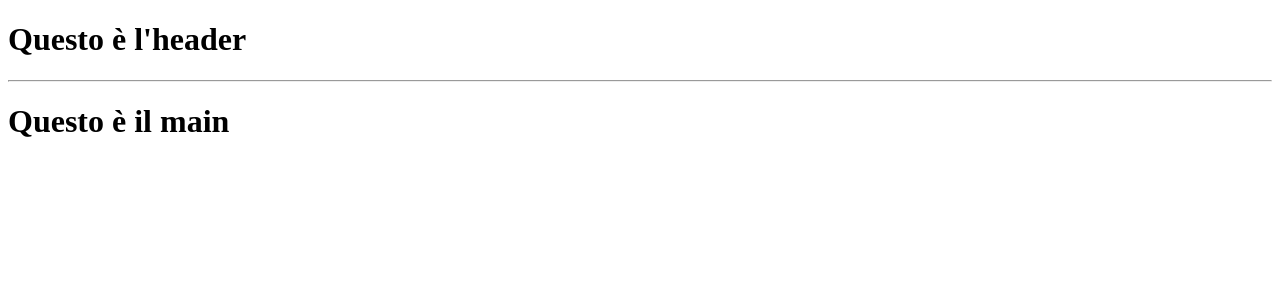
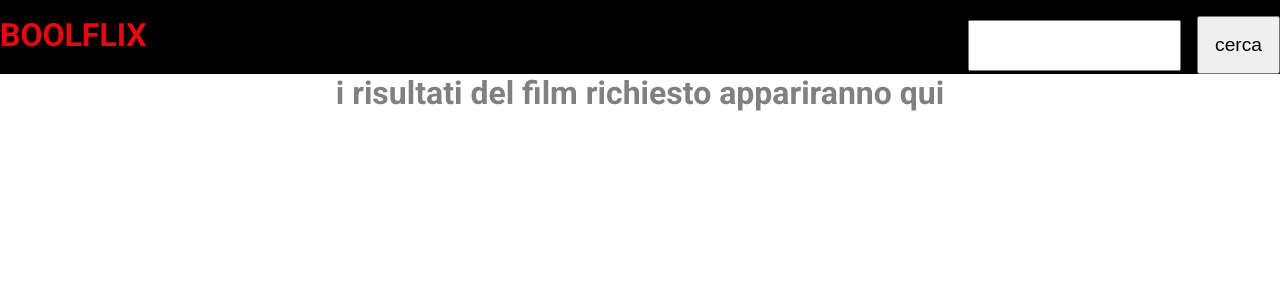
Before and after one commit to AlessioNapoletano/vite-boolflix, a Vue app: page / in a window 1280 px wide. Shown: the top 300 px of the page. Built offline with nearby package versions, Linux system fonts and the light colour scheme.

Commit message:
add more function

```diff
--- a/src/App.vue
+++ b/src/App.vue
@@ -17,5 +17,6 @@ export default {
 </template>
 
 <style lang="scss">
-
+@use './styles/general.scss' as *;
+@use './styles/partials/variables.scss' as *;
 </style>
--- a/src/components/AppHeader.vue
+++ b/src/components/AppHeader.vue
@@ -1,19 +1,88 @@
 <script>
+import axios from 'axios'
+import { store } from '../store.js'
+
+
 export default {
+  name: 'AppHeader',
+  data() {
+    return {
+      store,
+      api_uri: 'https://api.themoviedb.org/3/search/movie',
+      api_key: '0790ff9b10b8f555370ac1d91a5acdb6'
+    }
+  },
+  methods: {
+    getMovies(searchMovies) {
+      axios.get(this.api_uri, {
+        params: {
+          api_key: this.api_key,
+          query: searchMovies
+        }
+      })
+        .then((response) => {
+          console.log(response.data.results);
+          this.store.movieList = response.data.results;
+        })
+        .catch(function (error) {
+          console.log(error);
+        })
+    }
+  }
 
 }
 </script>
 
 <template>
   <header>
-    <h1>
-      Questo è l'header
-    </h1>
+    <div class="container">
+      <h1>
+        BOOLFLIX
+      </h1>
+
+      <div class="search">
+        <input type="text" v-model="store.searchMovie">
+        <button @click="getMovies(store.searchMovie)">cerca</button>
+        <!--End Div Search-->
+      </div>
+
+      <!--End Div Container-->
+    </div>
+    <!--End Header-->
   </header>
-
-  <hr>
 </template>
 
 <style lang="scss" scoped>
+@use '../styles/general.scss' as *;
+@use '../styles/partials/variables.scss' as *;
 
+header {
+  background-color: $main-bg-color;
+}
+
+.container {
+  padding-top: 1rem;
+  display: flex;
+  justify-content: space-between;
+
+
+  h1 {
+    color: $main-color;
+  }
+}
+
+.search {
+  display: flex;
+  align-items: center;
+
+  input {
+    padding: 1rem;
+    margin-right: 1rem;
+  }
+
+  button {
+    padding: 1rem;
+    font-size: 1.2rem;
+  }
+}
 </style>
--- a/src/components/AppMain.vue
+++ b/src/components/AppMain.vue
@@ -1,17 +1,68 @@
 <script>
+import { store } from '../store.js'
+
 export default {
+    data() {
+        return {
+            store,
+        }
+    },
 
+    methods: {
+
+    },
+
+    created() {
+    }
 }
 </script>
 
 <template>
     <main>
-        <h1>
-            Questo è il main
-        </h1>
+        <div class="container">
+            <h1 v-if="store.movieList.length === 0">
+                i risultati del film richiesto appariranno qui
+            </h1>
+            <ul v-else>
+                <li v-for="movie in store.movieList">
+
+                    <h2>
+                        Titolo Originale {{ movie.original_title }}
+                    </h2>
+
+                    <h4>
+                        Titolo: {{ movie.title }}
+                    </h4>
+
+                    <p>
+                        Lingua: {{ movie.original_language }}
+                    </p>
+
+                    <p>
+                        voto: {{ movie.vote_average }}
+                    </p>
+                </li>
+
+            </ul>
+        </div>
+
     </main>
 </template>
 
 <style lang="scss" scoped>
+@use '../styles/general.scss' as *;
+@use '../styles/partials/variables.scss' as *;
 
+main {
+
+    //background-color: $secondary-bg-color;
+    h1 {
+        color: grey;
+        text-align: center;
+    }
+
+    li {
+        margin-bottom: 1rem;
+    }
+}
 </style>
--- /dev/null
+++ b/src/store.js
@@ -0,0 +1,6 @@
+import { reactive } from 'vue'
+
+export const store = reactive({
+    searchMovie: '',
+    movieList: [],
+})
--- a/src/styles/general.scss
+++ b/src/styles/general.scss
@@ -11,3 +11,8 @@ body {
     font-family: 'Open Sans', sans-serif;
     font-family: 'Roboto', sans-serif;
 }
+
+.container {
+    max-width: 1280px;
+    margin: 0 auto;
+}
--- a/src/styles/partials/_variables.scss
+++ b/src/styles/partials/_variables.scss
@@ -1 +1,6 @@
 //Variabili
+
+$main-color: #e50914;
+
+$main-bg-color: #000000;
+$secondary-bg-color: #434343;
```
